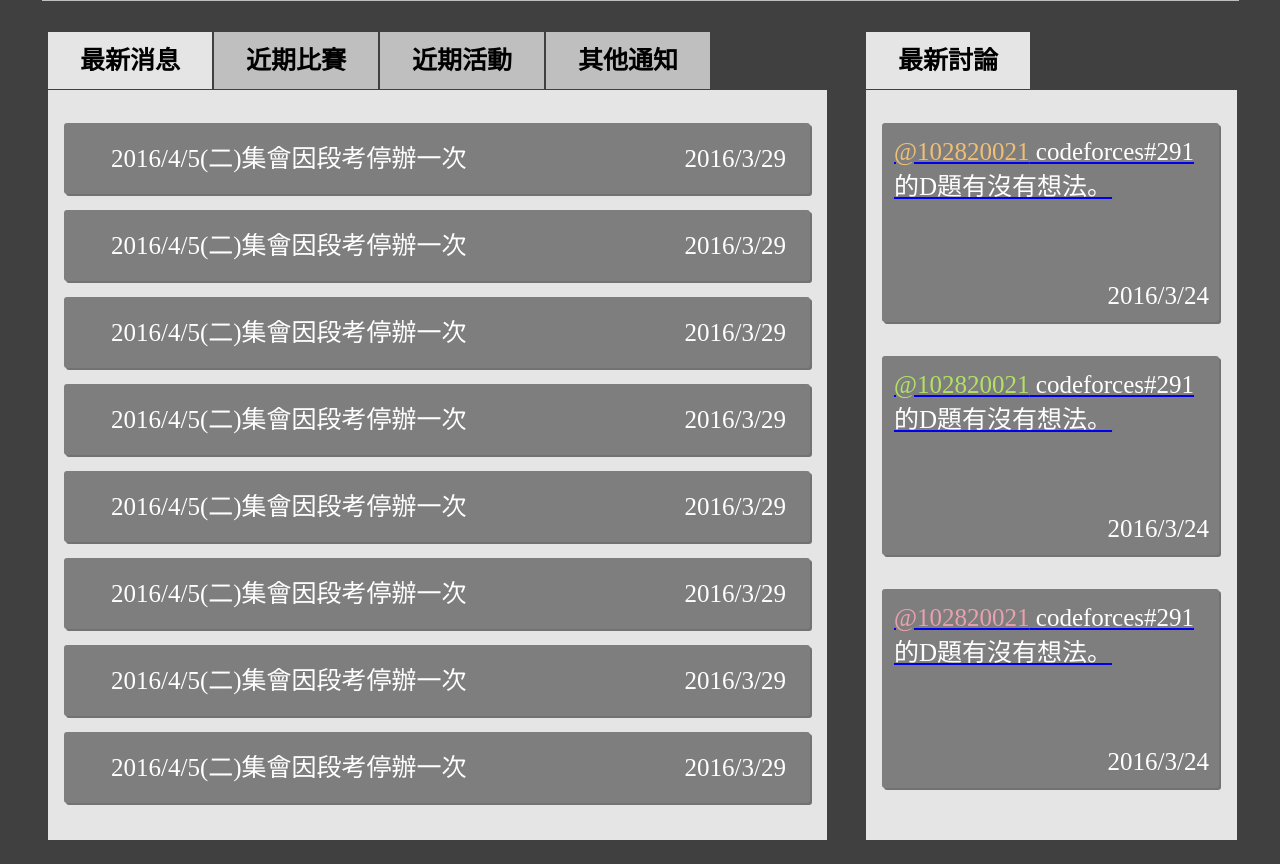
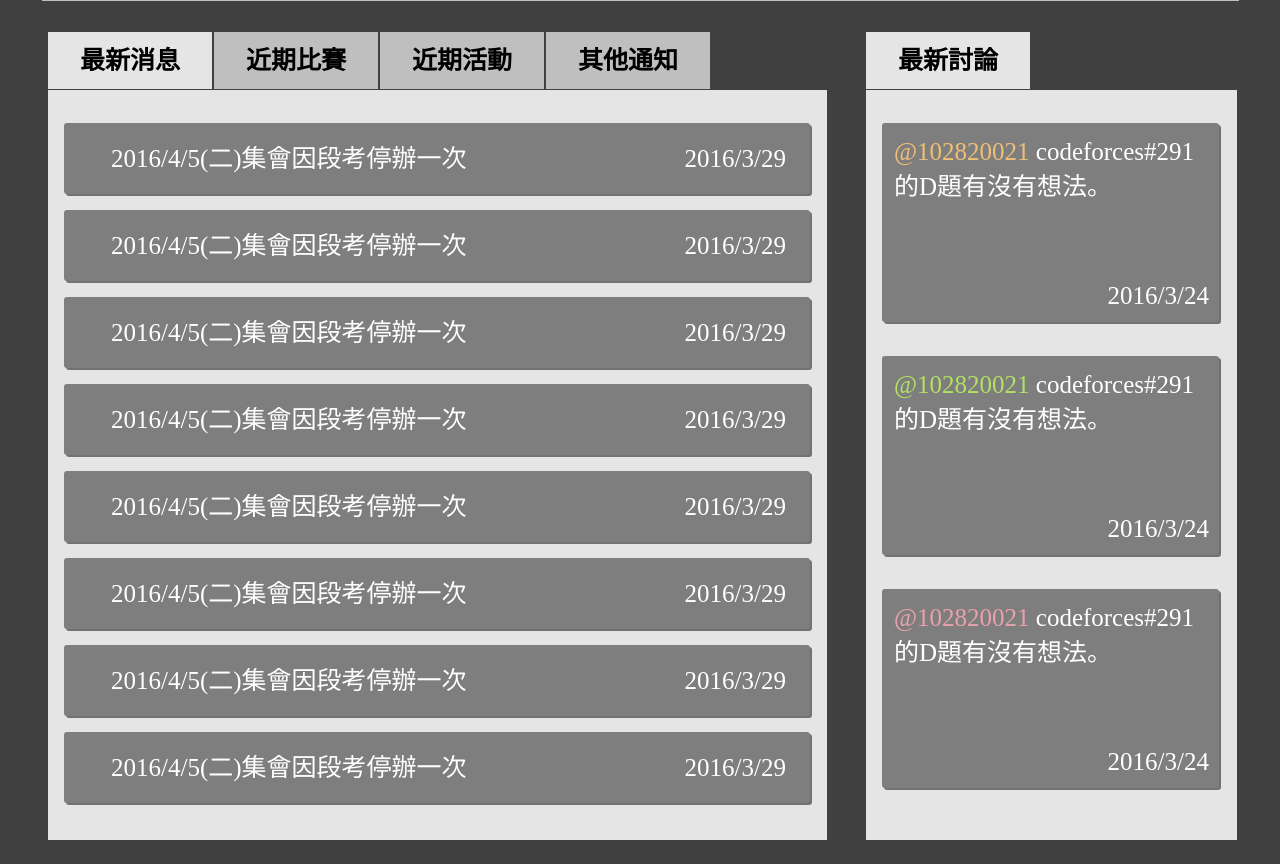
Before and after one commit to FuYJ/NTUT-ACM, a PHP site: page / in a window 1280 px wide. Shown: the part 702-1566 px from the top of the page. Run offline with PHP 8.4, Linux system fonts and the light colour scheme; some libraries are stand-ins or nearby versions; some web fonts are replaced.

Commit message:
Added files via upload

```diff
--- a/css/style.css
+++ b/css/style.css
@@ -27,6 +27,10 @@
 .ul>a {
     color: inherit;
     text-decoration: none;
+}
+.link_style {
+  color: inherit;
+  text-decoration: none;
 }
 .header_li {
   width: 177px;
```
